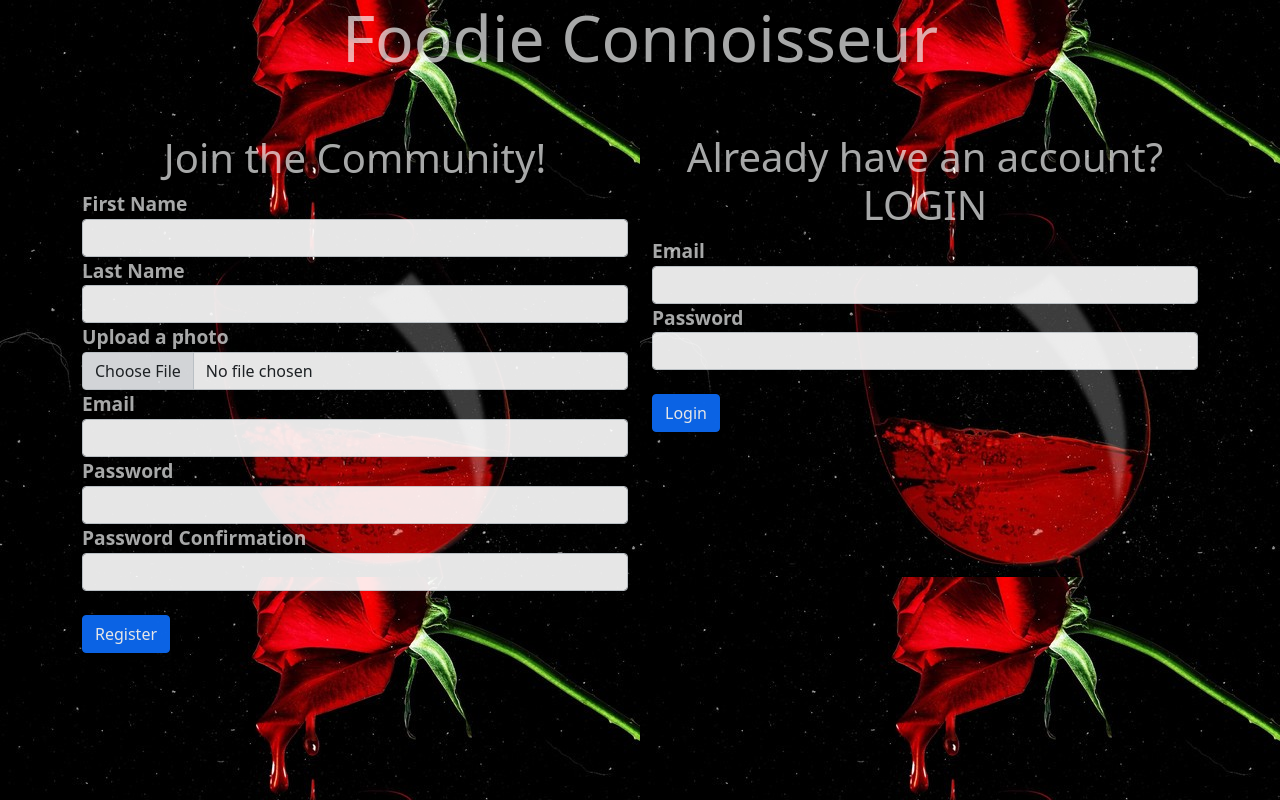
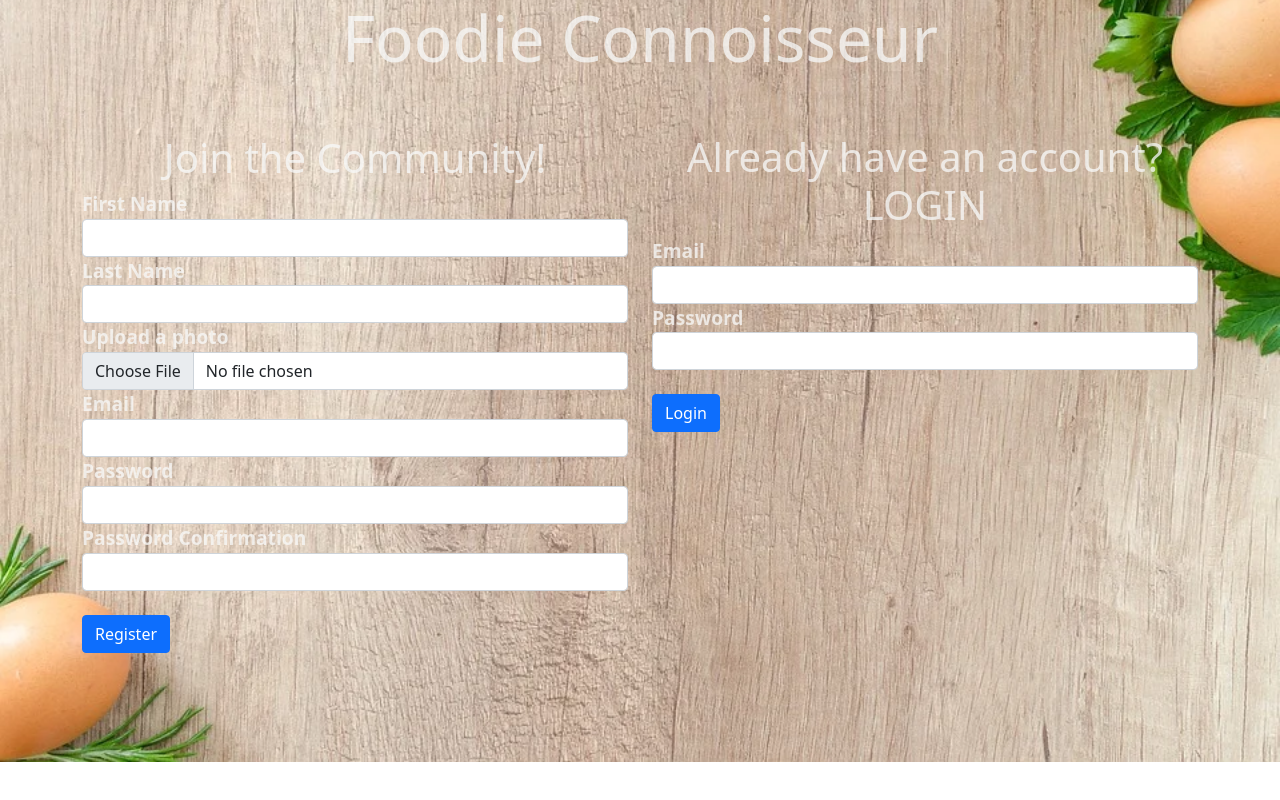
Before and after one commit to FutureVisions/food-review, a Django app: page / in a window 1280 px wide. Run offline with Django 3.2, Linux system fonts and the light colour scheme; parts of the project's set-up code (start-up, migrations or seed data) failed here and were passed over.

Commit message:
background change/fix

```diff
--- a/accounts/static/css/home.css
+++ b/accounts/static/css/home.css
@@ -1,16 +1,15 @@
 *{
-    margin:0px;
-    padding:0px;
+  margin:0px;
+  padding:0px;
 }
 
 body{
-    background-image: url("../images/wine.jpg");
-    background-attachment: fixed;
-    min-height: 100%;
-    min-width: 1024px;
-    opacity: .90
+  background-image: url("../images/food.jpg");
+  background-position: center;
+  background-repeat: no-repeat;
+  background-size: cover;
 }
 
 #register {
-    margin-top: 49px;
+  margin-top: 49px;
 }
--- a/accounts/templates/background.html
+++ b/accounts/templates/background.html
@@ -11,6 +11,7 @@
 <link href="https://cdn.jsdelivr.net/npm/bootstrap@5.1.3/dist/css/bootstrap.min.css" rel="stylesheet" integrity="sha384-1BmE4kWBq78iYhFldvKuhfTAU6auU8tT94WrHftjDbrCEXSU1oBoqyl2QvZ6jIW3" crossorigin="anonymous">
 </head>
 <body>
+
   {% block body %}
   {% endblock %}
   <script src="https://cdn.jsdelivr.net/npm/bootstrap@5.1.3/dist/js/bootstrap.bundle.min.js"
--- a/main/settings.py
+++ b/main/settings.py
@@ -21,7 +21,7 @@
 # SECURITY WARNING: keep the secret key used in production secret!
 
 from . import secret
-SECRET_KEY = secret.SECRETKEY
+SECRET_KEY = secret.SECRET_KEY
 
 # SECURITY WARNING: don't run with debug turned on in production!
 DEBUG = True
```
Also changed, not shown: accounts/static/css/background.css (+4 -5 lines), accounts/templates/dashboard.html (+4 -4 lines), accounts/static/images/food.jpg (added), accounts/static/images/foodie.jpg (added), db.sqlite3, package-lock.json (added).
